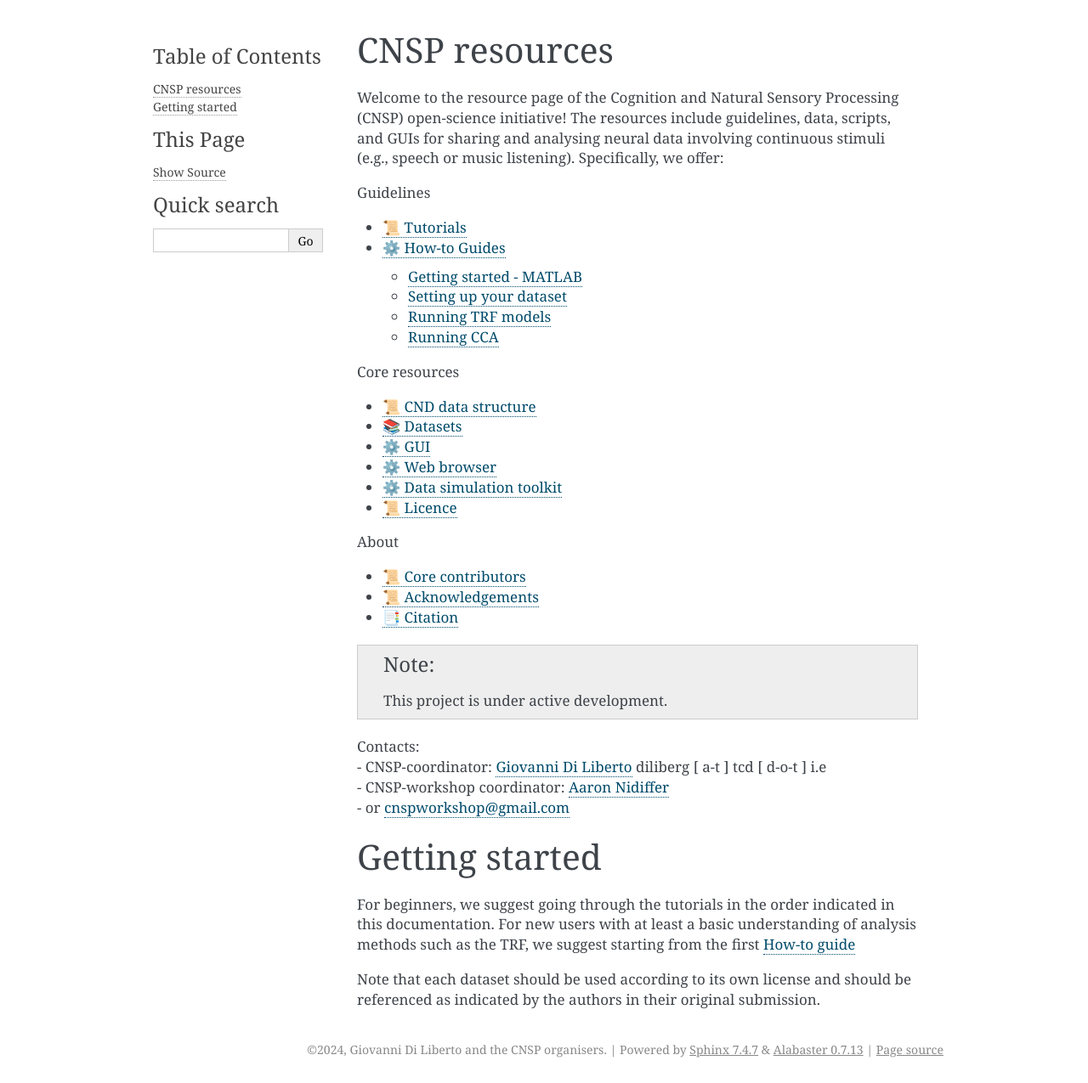
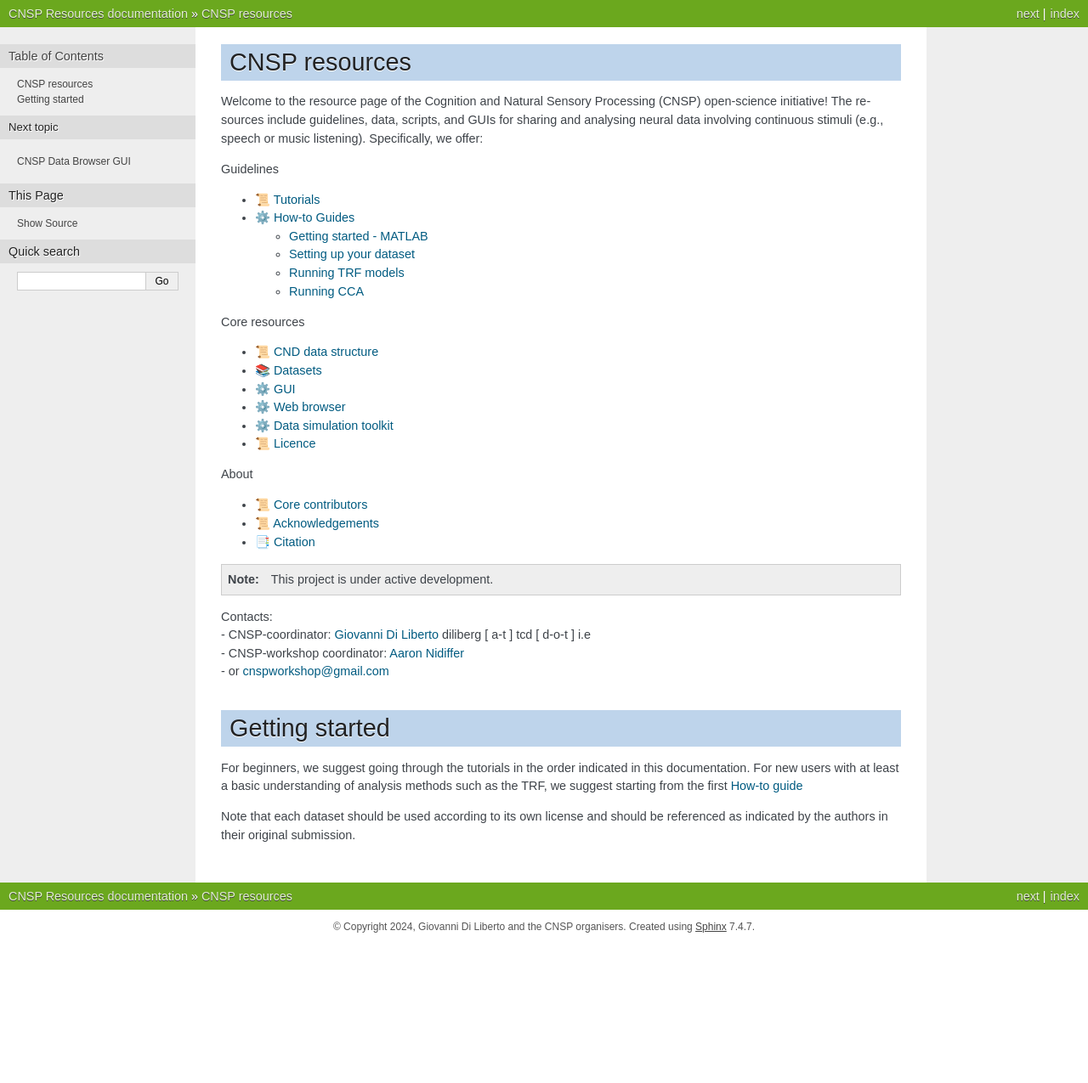
Before and after one commit to CNSP-Workshop/CNSP-resources, a Sphinx documentation site: the page built from docs/index.rst, in a window 1280 px wide. Shown: the whole page at 85% size. Built offline with Sphinx 7.4.7, drawn with Linux system fonts in a browser that asks for light colours; pages that are not in the unit, such as notebooks, are missing from menus; after the commit the page ends 1111 px from its top, so only the background shows below that.

Commit message:
Update conf.py

```diff
--- a/docs/conf.py
+++ b/docs/conf.py
@@ -55,7 +55,7 @@ exclude_patterns = ["_build", "Thumbs.db", ".DS_Store"]
 # The theme to use for HTML and HTML Help pages.  See the documentation for
 # a list of builtin themes.
 #
-#html_theme = "sphinx_rtd_theme"
+html_theme = "nature"
 
 # Add any paths that contain custom static files (such as style sheets) here,
 # relative to this directory. They are copied after the builtin static files,
```
